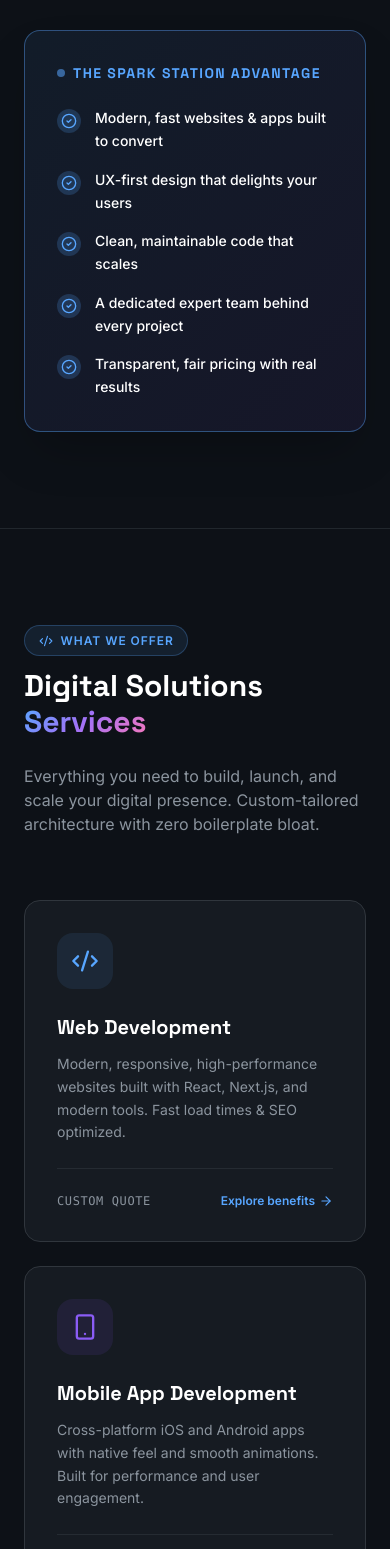
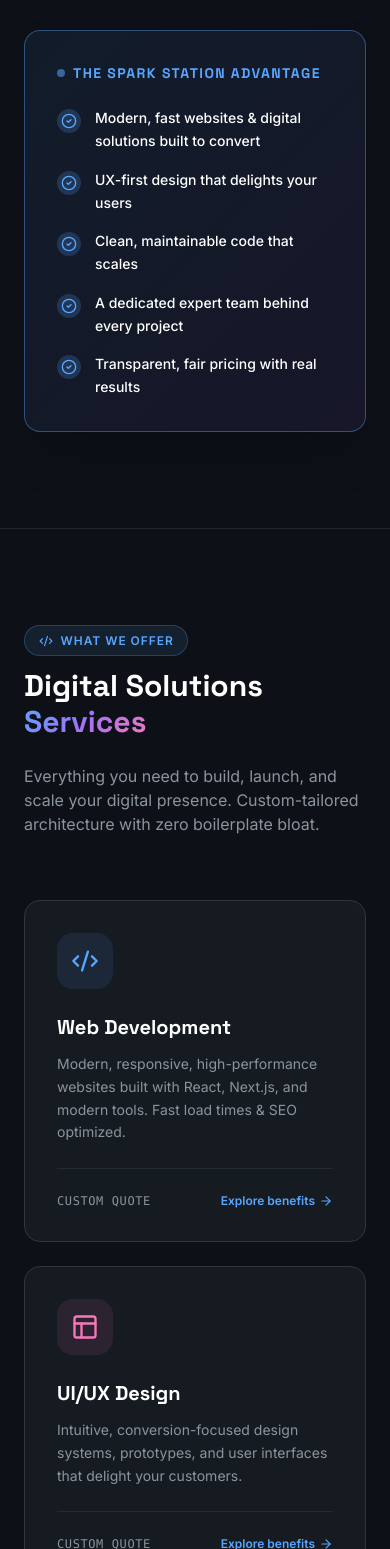
Before and after one commit to protechnicalguruji/Spark-Station-2, a React (Vite) app: page / in a window 390 px wide. Shown: the part 2039-3588 px from the top of the page. Built offline with nearby package versions, Linux system fonts and the light colour scheme.

Commit message:
refactor: remove mobile app development service
Remove mobile app development from services and site navigation to focus on core web and design offerings. Update related UI components and counts accordingly.

```diff
--- a/src/components/Footer.tsx
+++ b/src/components/Footer.tsx
@@ -102,7 +102,7 @@ export const Footer: React.FC<FooterProps> = ({ onRouteChange }) => {
             </h4>
             <ul className="space-y-3 text-sm">
               <li className="hover:text-white transition-colors cursor-pointer" onClick={() => handleLink('services')}>Web Development</li>
-              <li className="hover:text-white transition-colors cursor-pointer" onClick={() => handleLink('services')}>Mobile Apps</li>
+              <li className="hover:text-white transition-colors cursor-pointer" onClick={() => handleLink('services')}>Product Design</li>
               <li className="hover:text-white transition-colors cursor-pointer" onClick={() => handleLink('services')}>UI/UX Design</li>
               <li className="hover:text-white transition-colors cursor-pointer" onClick={() => handleLink('services')}>Branding & Identity</li>
               <li className="hover:text-white transition-colors cursor-pointer" onClick={() => handleLink('services')}>E-Commerce</li>
--- a/src/data/agencyData.ts
+++ b/src/data/agencyData.ts
@@ -85,7 +85,7 @@ export const PROBLEMS = [
 ];
 
 export const SOLUTIONS = [
-  "Modern, fast websites & apps built to convert",
+  "Modern, fast websites & digital solutions built to convert",
   "UX-first design that delights your users",
   "Clean, maintainable code that scales",
   "A dedicated expert team behind every project",
@@ -124,15 +124,6 @@ export const SERVICES: ServiceItem[] = [
     color: "#58A6FF",
     benefits: ["Fast Delivery", "Quality Code", "Custom Pricing", "Ongoing Support"],
     useCases: ["SaaS Landing Pages", "Company Websites", "Web Applications", "Customer Portals"]
-  },
-  {
-    id: "app-dev",
-    title: "Mobile App Development",
-    desc: "Cross-platform iOS and Android apps with native feel and smooth animations. Built for performance and user engagement.",
-    iconName: "Smartphone",
-    color: "#8B5CF6",
-    benefits: ["iOS & Android Support", "Smooth Animations", "Offline First", "App Store Setup"],
-    useCases: ["Startup MVPs", "E-Commerce Apps", "On-Demand Services", "Social Platforms"]
   },
   {
     id: "ui-ux",
--- a/src/pages/HomePage.tsx
+++ b/src/pages/HomePage.tsx
@@ -194,7 +194,7 @@ export const HomePage: React.FC<HomePageProps> = ({ onRouteChange }) => {
             onClick={() => onRouteChange('services')}
             className="btn-secondary !px-8 !py-3.5 text-sm"
           >
-            <span>View All 8 Specialized Services</span>
+            <span>View All 7 Specialized Services</span>
             <ArrowRight size={16} />
           </button>
         </div>
--- a/src/pages/PortfolioPage.tsx
+++ b/src/pages/PortfolioPage.tsx
@@ -14,7 +14,6 @@ export const PortfolioPage: React.FC<PortfolioPageProps> = ({ onRouteChange }) =
   const categories = [
     { id: 'all', label: 'All Projects' },
     { id: 'web', label: 'Web Applications' },
-    { id: 'mobile', label: 'Mobile Apps' },
     { id: 'design', label: 'UI/UX Design' },
     { id: 'branding', label: 'Branding & Identity' },
   ];
```
